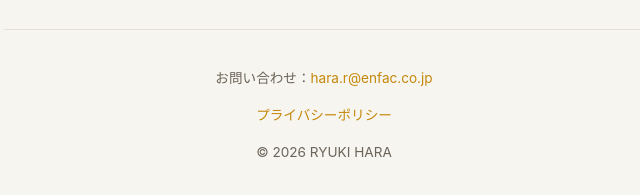
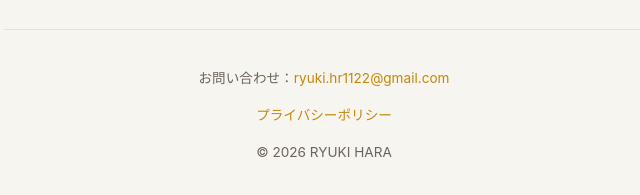
Before and after one commit to ryukihr1122-png/ryukihr1122-png.github.io, a plain HTML site: page index.html in a window 1280 px wide. Shown: the part 589-784 px from the top of the page, 316-956 px from the left. Drawn offline with Linux system fonts and the light colour scheme.

Commit message:
連絡先をプライベートのアドレスに変更

```diff
--- a/index.html
+++ b/index.html
@@ -81,7 +81,7 @@
     </a>
 
     <footer>
-      <p>お問い合わせ：<a href="mailto:hara.r@enfac.co.jp">hara.r@enfac.co.jp</a></p>
+      <p>お問い合わせ：<a href="mailto:ryuki.hr1122@gmail.com">ryuki.hr1122@gmail.com</a></p>
       <p><a href="/privacy.html">プライバシーポリシー</a></p>
       <p>© 2026 RYUKI HARA</p>
     </footer>
```
Also changed, not shown: privacy.html (+1 -1 lines).
